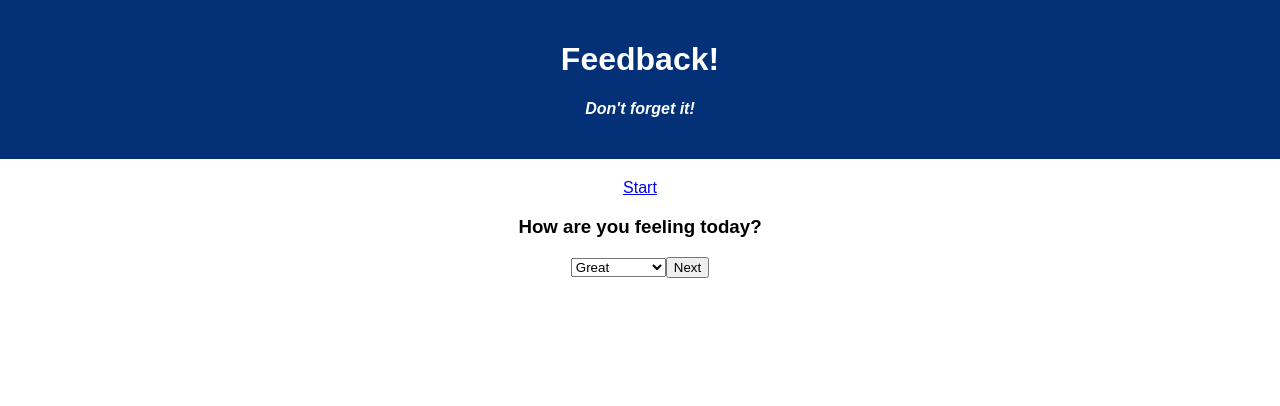
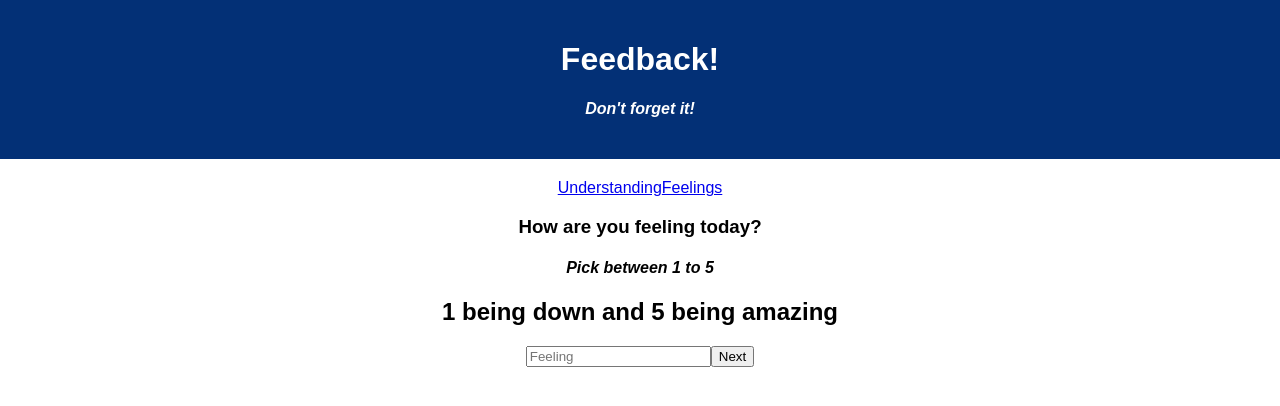
Before and after one commit to LeahGrim/weekend-redux-feedback-loop, a React (Create React App) app: page /#/Feelings in a window 1280 px wide. Shown: the top 406 px of the page. Built offline with nearby package versions, Linux system fonts and the light colour scheme.

Commit message:
worked on understanding

```diff
--- a/src/components/App/App.jsx
+++ b/src/components/App/App.jsx
@@ -3,6 +3,7 @@ import axios from 'axios';
 import './App.css';
 
 import Feelings from '../Feelings/Feelings'
+import Understanding from '../Understanding/Understanding'
 import{ HashRouter as Router, Route, Link} from 'react-router-dom';
 
 
@@ -16,10 +17,20 @@ function App() {
         <h4>Don't forget it!</h4>
       </header>
       <Router>
-        <Link to="/Feelings">Start</Link>
-        <Route exact path="/Feelings">
+
+      <nav>
+      <Link to="/Understanding">Understanding</Link>
+      <Link to="/Feelings">Feelings</Link>
+      </nav>
+
+      <Route exact path="/Understanding">
+       <Understanding />
+      </Route>
+
+      <Route exact path="/Feelings">
       <Feelings />
       </Route>
+
       </Router>
     </div>
 
--- a/src/components/Feelings/Feelings.jsx
+++ b/src/components/Feelings/Feelings.jsx
@@ -19,14 +19,23 @@ function Feelings () {
     return(
         <div>
             <h3>How are you feeling today?</h3>
-            <select onChange={event => setFeeling(event.target.value)} name="feeling" id="feelings">
-                <option value="Great">Great</option>
-                <option value="Not so great">Not so great</option>
-                <option value="Ok">Ok</option>
-                <option value="Horrible">Horrible</option>
-
-            </select>
-            <button onClick={handleChange}>Next</button>
+            <h4>Pick between 1 to 5</h4>
+            <h2>1 being down and 5 being amazing</h2>
+    <form onSubmit={handleChange}>
+        <input
+        onKeyPress={(event) => {
+            if (!/[0-5]/.test(event.key)) {
+                event.preventDefault();
+            }
+        }}
+        type="text"
+        maxLength="1"
+        value={feeling}
+        onChange={(event) =>setFeeling(event.target.value)}
+        placeholder='Feeling'
+        />
+        <button className="NextBtn" type="submit">Next</button>
+    </form>
         </div>
     )
 }
--- /dev/null
+++ b/src/components/Understanding/Understanding.jsx
@@ -0,0 +1,41 @@
+import {useState} from 'react';
+import { useDispatch} from 'react-redux';
+
+function Understanding() {
+    const dispatch = useDispatch();
+    const [understanding, setUnderstanding] = useState('');
+
+    const handleChange = (event) => {
+        event.preventDefault();
+        dispatch({
+            type: 'ADD_UNDERSTANDING',
+            payload: understanding
+        })
+}
+
+return(
+    <div>
+    <h3>How well are you understanding the content?</h3>
+    <h4>Pick between 1 to 5</h4>
+    <h2>1 being not so well and 5 being very well</h2>
+    <form onSubmit={handleChange}>
+        <input
+        onKeyPress={(event) => {
+            if (!/[0-5]/.test(event.key)) {
+                event.preventDefault();
+            }
+        }}
+        type="text"
+        maxLength="1"
+        value={understanding}
+        onChange={(event) =>setUnderstanding(event.target.value)}
+        placeholder='Understanding?'
+        />
+        <button className="NextBtn" type="submit">Next</button>
+    </form>
+    </div>
+
+);
+}
+
+export default Understanding;
--- a/src/index.js
+++ b/src/index.js
@@ -3,19 +3,24 @@ import ReactDOM from 'react-dom';
 import './index.css';
 import App from './components/App/App';
 import registerServiceWorker from './registerServiceWorker';
+
+//import redux
 import {createStore, combineReducers, applyMiddleware} from 'redux';
 import {Provider} from 'react-redux';
 import logger from 'redux-logger';
 
 
 let formState = {
-    feeling: ''
+    feeling: "",
+    understanding: ""
 }
 
 const formReducer = (state = formState, action) => {
     switch (action.type) {
         case 'ADD_FEELING':
             return state = {...state, feeling: action.payload}
+        case 'ADD_UNDERSTANDING'  :
+            return state = {...state, understanding: action.payload}
     }
     return state;
 }
@@ -30,10 +35,9 @@ const store = createStore(
 
 
 ReactDOM.render(
-    <React.StrictMode>
+
     <Provider store={store}>
-        <App />
-        </Provider>
-    </React.StrictMode>,
-    document.getElementById('root'));
-    registerServiceWorker();
+    <App />
+  </Provider>,
+  document.getElementById("root")
+);
```
